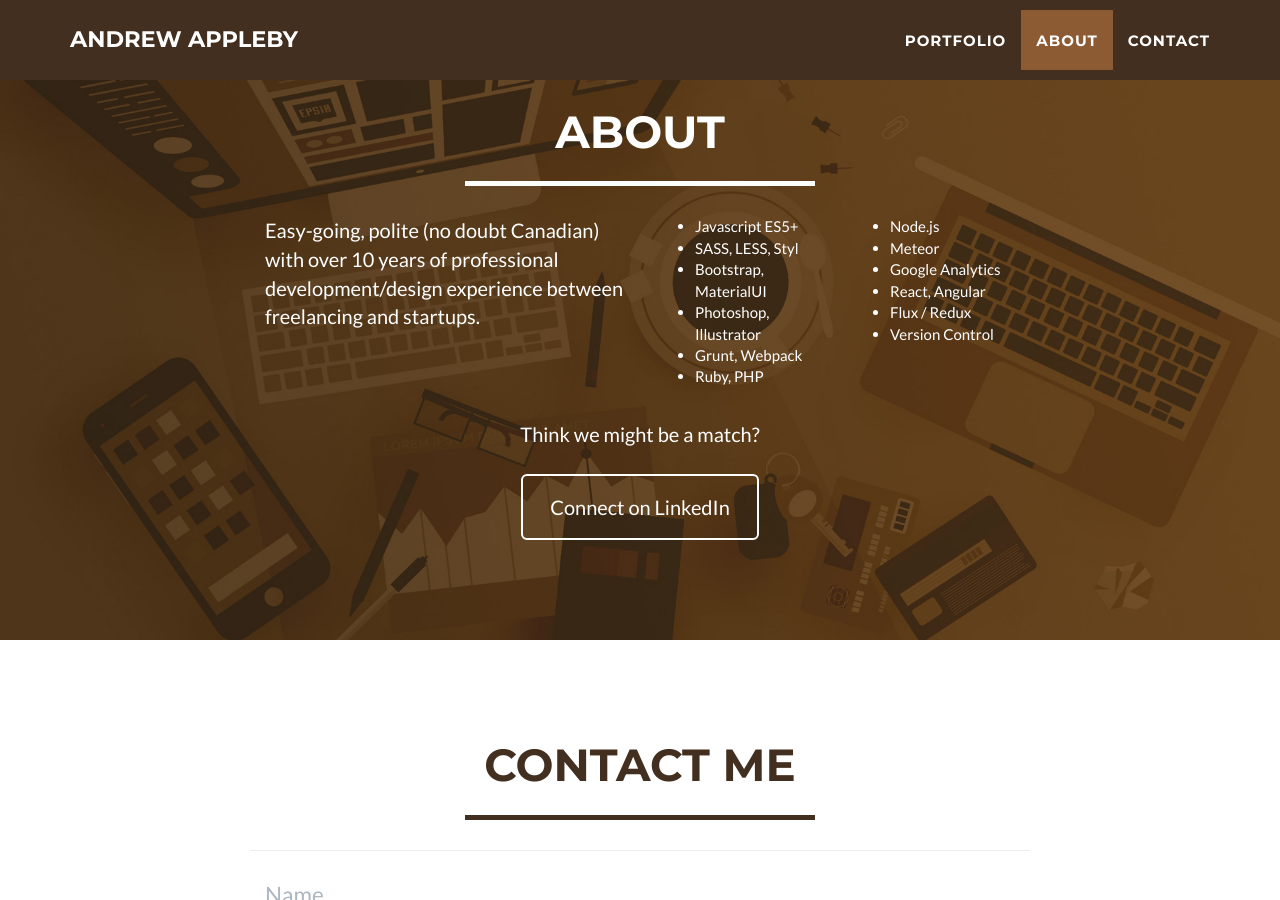
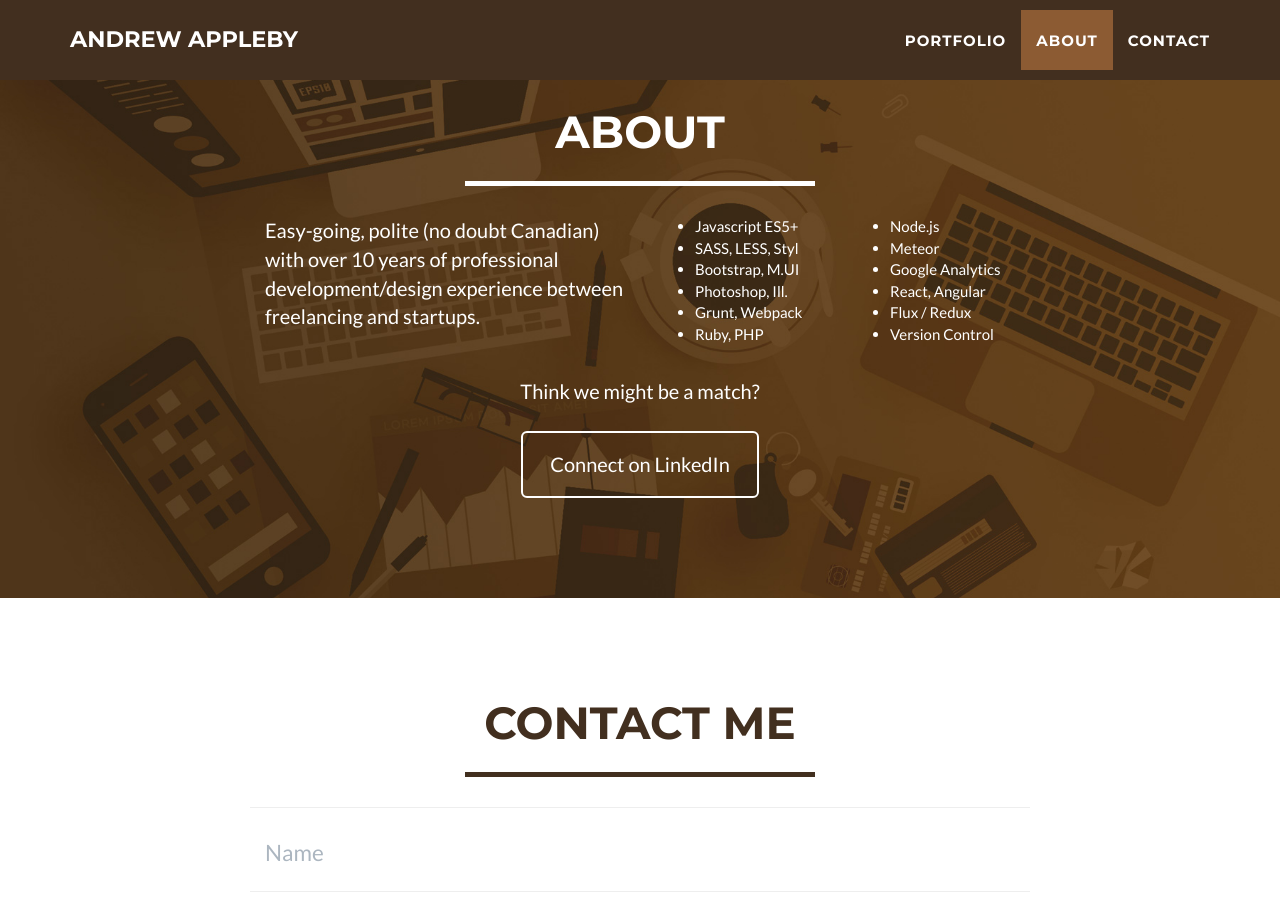
Before and after one commit to applebya/applebya.github.io, a Jekyll site: the page built from index.html, in a window 1280 px wide and 900 px high, scrolled down 1707 px. Built offline with Jekyll 4.4.1, drawn with Linux system fonts in a browser that asks for light colours.

Commit message:
Reduce skills list hor. length

```diff
--- a/_includes/about.html
+++ b/_includes/about.html
@@ -20,8 +20,8 @@
 												<ul>
 													<li>Javascript ES5+</li>
 													<li>SASS, LESS, Styl</li>
-													<li>Bootstrap, MaterialUI</li>
-													<li>Photoshop, Illustrator
+													<li>Bootstrap, M.UI</li>
+													<li>Photoshop, Ill.
 													<li>Grunt, Webpack</li>
 													<li>Ruby, PHP</li>
 												</ul>
```
